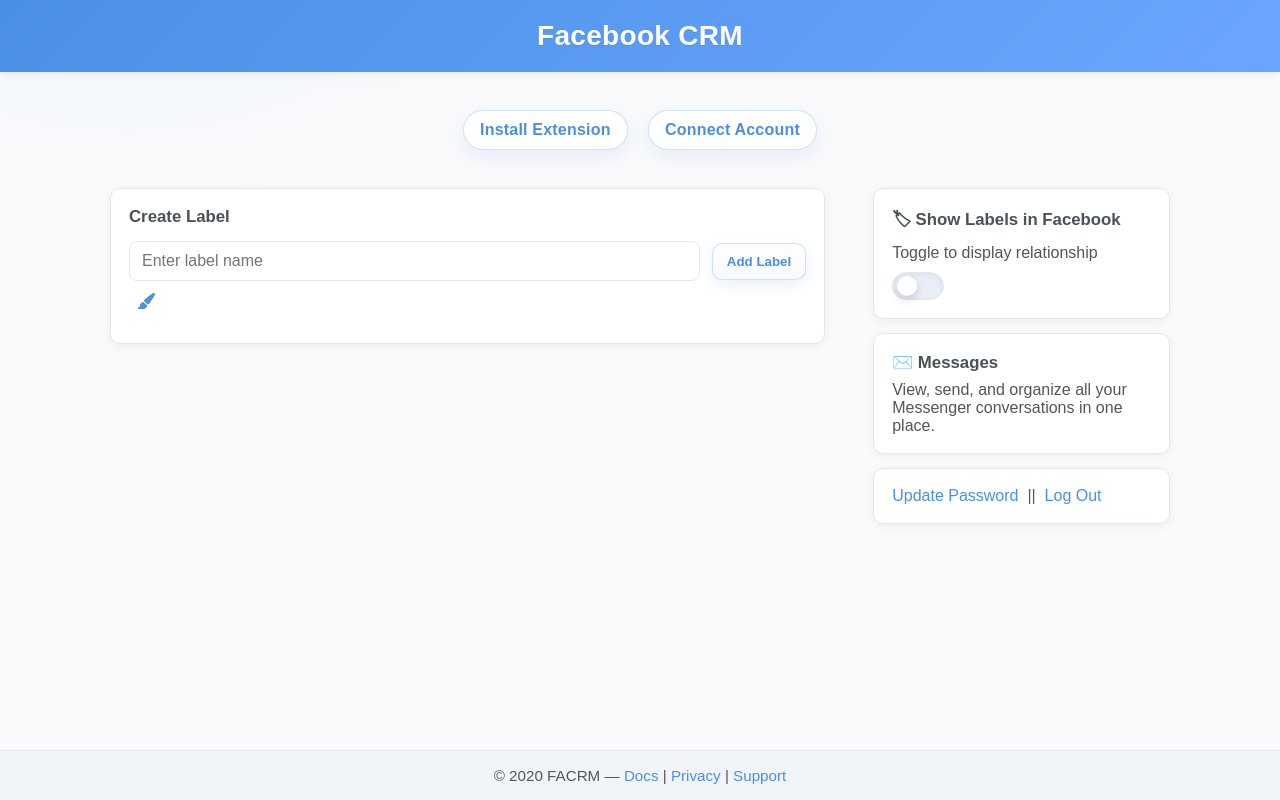
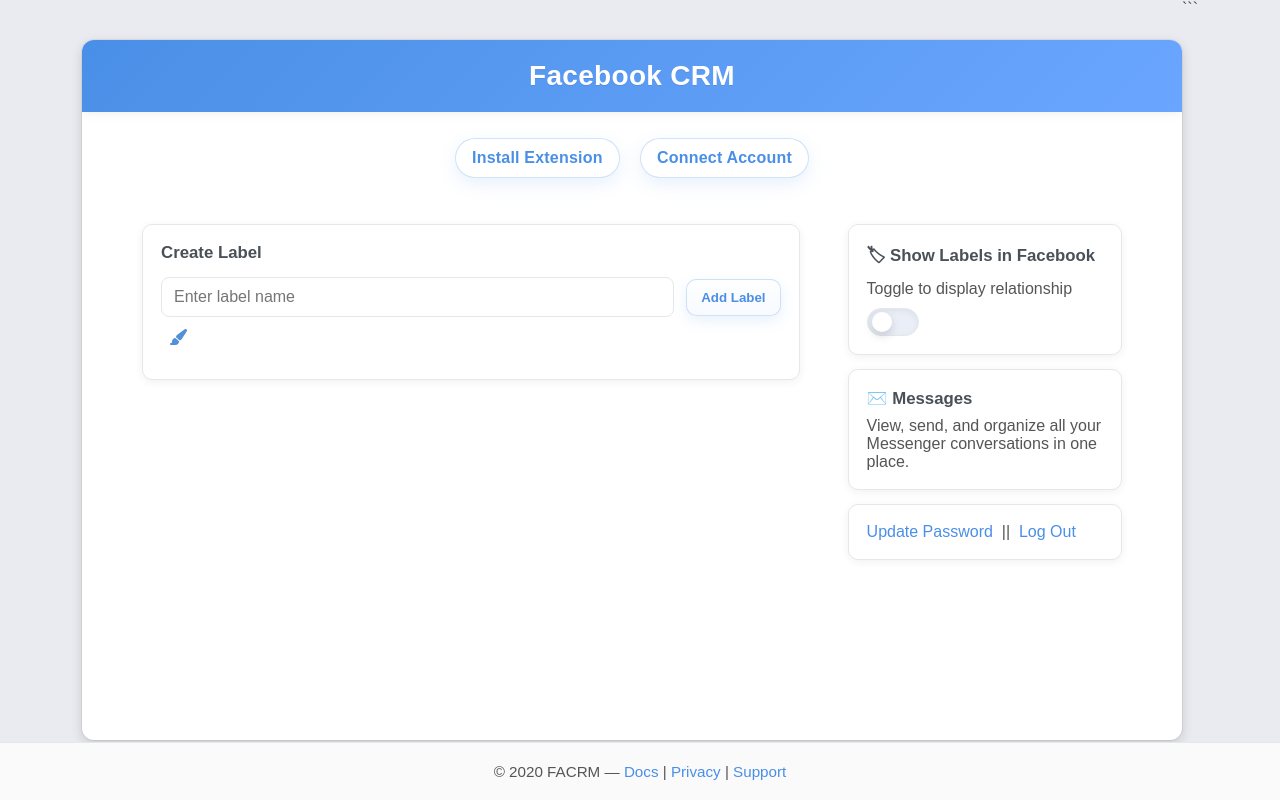
Before and after one commit to ldanie38/repo, a Django app: template src/templates/landing.html in a window 1280 px wide. Run offline with Django 4.2, Linux system fonts and the light colour scheme; the template is opened without the code that fills it: most values are stand-ins (such as "Sample title", 1, 10 or a date in 2020); some web fonts are replaced.

Commit message:
popup look

````diff
--- a/src/static/css/styles.css
+++ b/src/static/css/styles.css
@@ -33,6 +33,13 @@
     font-family: "indivisible", sans-serif;
     font-weight: 500;
     font-style: normal;
+    background: #e9ebf0;
+    margin: 0;
+    padding: 0;
+    display: flex;
+    justify-content: center;
+    align-items: flex-start;
+    min-height: 100vh;
   }
 
   /* Smooth, subtle transitions */
@@ -58,8 +65,9 @@
     font-size: clamp(1.25rem, 2.5vw, 1.75rem);
     text-shadow: 0 1px 0 rgba(0,0,0,.08);
     font-family: "indivisible", sans-serif;
-    font-weight: 600;
-    font-style: normal;
+    font-weight:800;
+    font-style:normal ;
+
   }
 
   /* Hero */
@@ -357,11 +365,59 @@
     text-transform: capitalize;
   }
 
+ /* ===== page popup===== */
+
+
+/* Page backdrop */
+
+
+  /* Popup frame — wider */
+  .popup-container {
+    position: relative;
+    top: 40px; /* drop it down from the top */
+    width: 1100px;
+    max-width: 95vw;
+    background: #fff;
+    border-radius: 12px;
+    box-shadow:
+      0 4px 12px rgba(0, 0, 0, 0.15),
+      0 0 0 1px rgba(0, 0, 0, 0.05);
+    overflow: hidden;
+    display: flex;
+    flex-direction: column;
+    max-height: 90vh;
+    min-height: 700px;
+  }
+
+  /* Internal spacing */
+  .popup-container header,
+  .popup-container .hero,
+  .popup-container .two-column,
+  .popup-container footer {
+    padding: 20px;
+  }
+
+  /* Footer styling */
+  .popup-container footer {
+    border-top: 1px solid #e5e7eb;
+    margin-top: auto;
+    background: #fafafa;
+  }
+
+  /* Scroll if content taller than popup */
+  .popup-container {
+    max-height: 80vh;
+    overflow-y: auto;
+  }
 
 
 
 
-/* ===== Footer ===== */
+
+
+
+
+ /* ===== footer ===== */
 footer {
     background: #f1f5f9;
     border-top: 1px solid var(--border);
--- a/src/templates/landing.html
+++ b/src/templates/landing.html
@@ -9,29 +9,27 @@
 
   <!-- Styles -->
   <link rel="stylesheet" href="{% static 'css/styles.css' %}">
-  <!--adobe font -->
-  <link rel="stylesheet" href="https://use.typekit.net/wta8wyj.css">
 
   <!-- Favicons -->
-
   <link rel="icon" type="image/png" sizes="48x48" href="{% static 'favicons/favicon-48x48.png' %}">
   <link rel="icon" type="image/png" sizes="32x32" href="{% static 'favicons/favicon-32x32.png' %}">
   <link rel="icon" type="image/png" sizes="16x16" href="{% static 'favicons/favicon-16x16.png' %}">
 
-   <!-- brush icon -->
+  <!-- Adobe font -->
+  <link rel="stylesheet" href="https://use.typekit.net/wta8wyj.css">
+
+  <!-- Font Awesome brush icon -->
   <link
     rel="stylesheet"
     href="https://cdnjs.cloudflare.com/ajax/libs/font-awesome/6.4.0/css/all.min.css"
   />
-
-
-
 </head>
 
 <body>
+  <div class="popup-container">
   <header>
     <h1>Facebook CRM</h1>
-    <!--- <p>Your connector that turns Facebook Messenger into a lightweight customer relationship manager</p>-->
+    <!-- <p>Your connector that turns Facebook Messenger into a lightweight customer relationship manager</p> -->
   </header>
 
   <section class="hero">
@@ -40,12 +38,11 @@
       <a href="{% url 'extension_landing' %}">Connect Account</a>
     </div>
   </section>
+
   <div class="two-column">
-
     <!-- Right column content first in HTML -->
     <div class="container_right">
       <div class="feature">
-
         <h3>🏷 Show Labels in Facebook</h3>
         <p>Toggle to display relationship</p>
         <label class="switch">
@@ -67,7 +64,7 @@
       </div>
     </div>
 
-
+    <!-- Left column content second in HTML -->
     <div class="container_left">
       <section class="label">
         <h3>Create Label</h3>
@@ -86,32 +83,28 @@
         <button id="createLabelBtn">Add Label</button>
       </section>
 
-    <!---to display labels-->
+      <!-- to display labels -->
       <ul id="labelList"></ul>
-    <!---->
     </div>
-
-
-
+  </div>
 
   <footer>
     &copy; {{ now|date:"Y" }} FACRM — <a href="/docs">Docs</a> | <a href="/privacy">Privacy</a> | <a href="/support">Support</a>
   </footer>
-  <!-- togle button-->
+</div> <!---end of popup container-->
+
+  <!-- toggle button script -->
   <script>
     document.getElementById('showLabelsToggle').addEventListener('change', function() {
       if (this.checked) {
         console.log('Labels ON');
-        // Here you could trigger your JS to show labels in Messenger
       } else {
         console.log('Labels OFF');
-        // Here you could trigger your JS to hide labels in Messenger
       }
     });
   </script>
 
   <!-- Drag and drop -->
-
   <script>
     const featuresContainer = document.querySelector('.features');
     const featureItems = document.querySelectorAll('.feature');
@@ -156,7 +149,6 @@
   <!-- Drag and drop end -->
 
   <script src="{% static 'js/script.js' %}"></script>
-
-
 </body>
 </html>
+```
````
Lines whose indentation alone changed are shown as unchanged.
